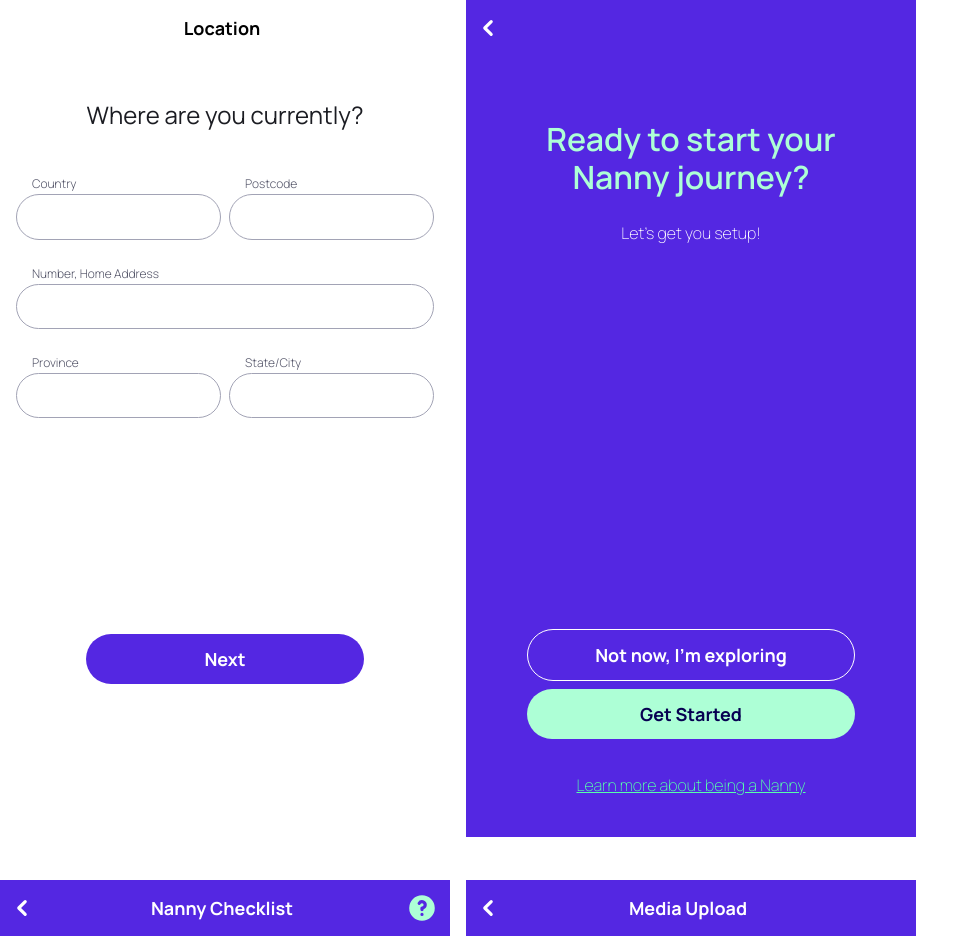
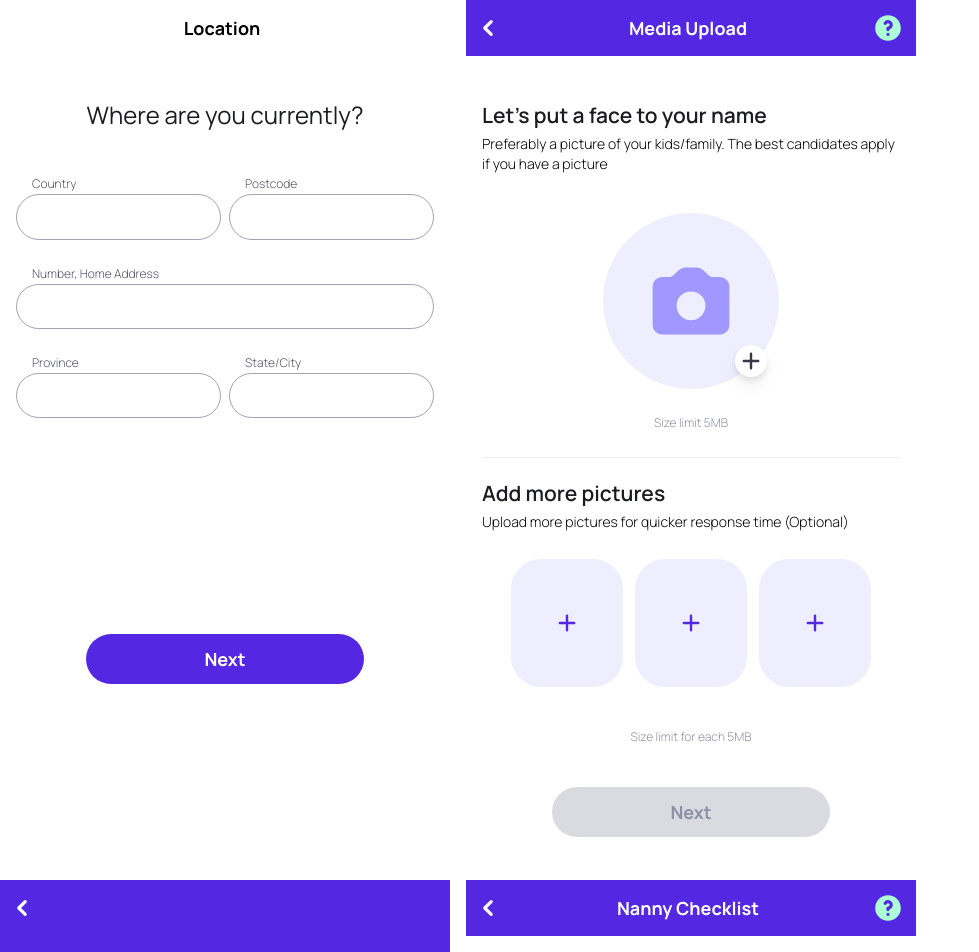
Before and after one commit to andres-codigo/nanny-nina, a Vue app: page /nanny-service-launch-checklist-onboarding in a window 1280 px wide. Shown: the top 952 px of the page, without its empty margins (0-979 px from the left). Built offline with nearby package versions, Linux system fonts and the light colour scheme.

Commit message:
[components, pages] components updated to accept title and description props/media upload page created and DOM added

```diff
--- a/src/components/media/multiple-upload/MultiplePhotoUpload.vue
+++ b/src/components/media/multiple-upload/MultiplePhotoUpload.vue
@@ -1,6 +1,6 @@
 <template>
-	<h5 class="text-left text-header-five text-gray-900 font-semibold antialiased mb-2 ">Upload more pictures</h5>
-	<p class="text-sm font-light">Add more pictures of yourself/with kids for more invites</p>
+	<h5 class="text-left text-header-five text-gray-900 font-semibold antialiased mb-2 ">{{ title }}</h5>
+	<p class="text-sm font-light">{{ description }}</p>
 
 	<div class="mt-7">
 		<div class="flex flex-nowrap items-center justify-center gap-3 mb-10">
@@ -18,6 +18,10 @@ import MultipleUploadItem from './MultipleUploadItem.vue'
 export default {
 	components: {
 		MultipleUploadItem
+	},
+	props: {
+		title: String,
+		description: String
 	}
 }
 </script>
--- a/src/components/media/multiple-upload/MultipleUploadItem.vue
+++ b/src/components/media/multiple-upload/MultipleUploadItem.vue
@@ -4,7 +4,7 @@
 			flex shrink items-center justify-center
 			relative
 			w-28 h-32
-			rounded-lg
+			rounded-30px
 			text-purple-500
 			bg-lilac-50
 			hover:border-transparent hover:bg-lilac-100
--- a/src/components/media/single-upload/SinglePhotoUpload.vue
+++ b/src/components/media/single-upload/SinglePhotoUpload.vue
@@ -1,6 +1,6 @@
 <template>
-	<h5 class="mb-2 text-left text-header-five text-gray-900 font-semibold antialiased">Upload Profile Picture</h5>
-	<p	class="text-sm font-light">Please upload a clear and happy picture, for higher responses. If you have a pet or kid in it even better!</p>
+	<h5 class="mb-2 text-left text-header-five text-gray-900 font-semibold antialiased">{{ title }}</h5>
+	<p	class="text-sm font-light">{{ description }}</p>
 
 	<div class="mt-10">
 		<SinglePhotoUploadItem />
@@ -13,6 +13,10 @@ import SinglePhotoUploadItem from './SinglePhotoUploadItem.vue'
 export default {
 	components: {
 		SinglePhotoUploadItem
+	},
+	props: {
+		title: String,
+		description: String
 	}
 }
 </script>
--- a/src/pages/02-caregiver/nanny/01-service-launch-and-checklist/ServiceLaunchChecklistOnboardingContainer.vue
+++ b/src/pages/02-caregiver/nanny/01-service-launch-and-checklist/ServiceLaunchChecklistOnboardingContainer.vue
@@ -1,6 +1,7 @@
 <template>
 	<div class="flex flex-wrap grow gap-y-6 gap-x-4">
 		<Location class="max-w-450-for-dev-not-prod" />
+		<MediaUploadPhoto class="max-w-450-for-dev-not-prod" />
 
 		<!-- Start -->
 		<ServiceLaunchStartScreen01 class="max-w-450-for-dev-not-prod" />
@@ -35,6 +36,7 @@
 <script>
 /* Location */
 import Location from './pages/Location.vue'
+import MediaUploadPhoto from './pages/MediaUploadPhoto.vue'
 
 /* Start */
 import ServiceLaunchStartScreen01 from './pages/ServiceLaunchStartScreen01.vue'
@@ -68,6 +70,7 @@ import ServiceLaunchEndScreen15 from './pages/ServiceLaunchEndScreen15.vue'
 export default {
 	components: {
 		Location,
+		MediaUploadPhoto,
 		ServiceLaunchStartScreen01,
 		ChecklistLandingPage02,
 		MediaUploadPhoto03,
--- a/src/pages/02-caregiver/nanny/01-service-launch-and-checklist/pages/01-media-upload/MediaUploadPhoto03.vue
+++ b/src/pages/02-caregiver/nanny/01-service-launch-and-checklist/pages/01-media-upload/MediaUploadPhoto03.vue
@@ -10,11 +10,11 @@
 			</Steps>
 			<div class="flex flex-col pt-6 mx-4">
 				<form class="w-full" action="#" method="POST">
-					<SinglePhotoUpload />
+					<SinglePhotoUpload title="Upload Profile Picture" description="Please upload a clear and happy picture, for higher responses. If you have a pet or kid in it even better!" />
 
 					<hr class="border-1 border-gray-50 my-6" />
 
-					<MultiplePhotoUpload />
+					<MultiplePhotoUpload title="Upload more pictures" description="Add more pictures of yourself/with kids for more invites" />
 
 					<div class="flex flex-col justify-center items-center mt-10">
 						<ButtonPrimary text="Next" class="w-button-lg text-xl py-4" />
--- /dev/null
+++ b/src/pages/02-caregiver/nanny/01-service-launch-and-checklist/pages/MediaUploadPhoto.vue
@@ -0,0 +1,43 @@
+<template>
+	<div class="w-full h-full">
+		<TopNavigation text="Media Upload">
+			<template #iconLeft><router-link to="/dashboard"><ChevronLeftIcon class="w-8 h-8 text-white" aria-hidden="true" /></router-link></template>
+			<template #iconRight><QuestionMarkCircleIcon class="w-8 h-8 text-green-500" aria-hidden="true" /></template>
+		</TopNavigation>
+		<main>
+			<div class="flex flex-col pt-12 mx-4">
+				<form class="w-full" action="#" method="POST">
+					<SinglePhotoUpload title="Let's put a face to your name" description="Preferably a picture of your kids/family. The best candidates apply if you have a picture" />
+
+					<hr class="border-1 border-gray-50 my-6" />
+
+					<MultiplePhotoUpload title="Add more pictures" description="Upload more pictures for quicker response time (Optional)" />
+
+					<div class="flex flex-col justify-center items-center mt-10">
+						<ButtonDisabled text="Next" class="w-button-lg text-xl py-4" />
+					</div>
+				</form>
+			</div>
+		</main>
+	</div>
+</template>
+
+<script>
+import TopNavigation from '../../../../../components/navigation/TopNavigation.vue'
+import SinglePhotoUpload from '../../../../../components/media/single-upload/SinglePhotoUpload.vue'
+import MultiplePhotoUpload from '../../../../../components/media/multiple-upload/MultiplePhotoUpload.vue'
+import ButtonDisabled from '../../../../../components/buttons/ButtonDisabled.vue'
+
+import { ChevronLeftIcon, QuestionMarkCircleIcon } from '@heroicons/vue/solid'
+
+export default {
+	components: {
+		TopNavigation,
+		SinglePhotoUpload,
+		MultiplePhotoUpload,
+		ButtonDisabled,
+		ChevronLeftIcon,
+		QuestionMarkCircleIcon
+	}
+}
+</script>
--- a/src/pages/03-host/nanny/pages/MediaUploadPhoto02.vue
+++ b/src/pages/03-host/nanny/pages/MediaUploadPhoto02.vue
@@ -7,11 +7,11 @@
 		<main>
 			<div class="flex flex-col pt-12 mx-4">
 				<form class="w-full" action="#" method="POST">
-					<SinglePhotoUpload />
+					<SinglePhotoUpload title="Upload Profile Picture" description="Please upload a clear and happy picture, for higher responses. If you have a pet or kid in it even better!" />
 
 					<hr class="border-1 border-gray-50 my-6" />
 
-					<MultiplePhotoUpload />
+					<MultiplePhotoUpload title="Upload more pictures" description="Add more pictures of yourself/with kids for more invites" />
 
 					<div class="mt-20">
 						<div class="my-6">
```
